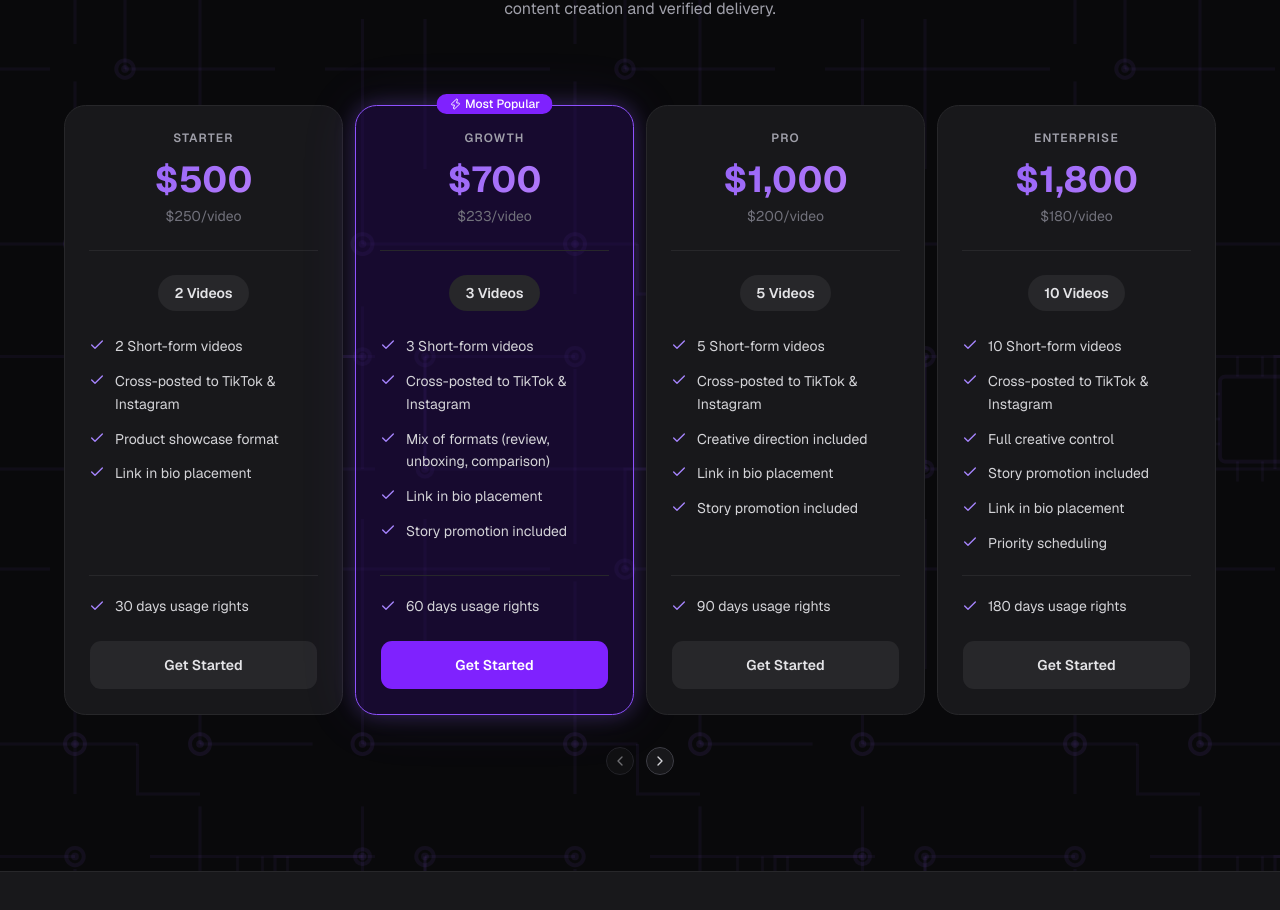
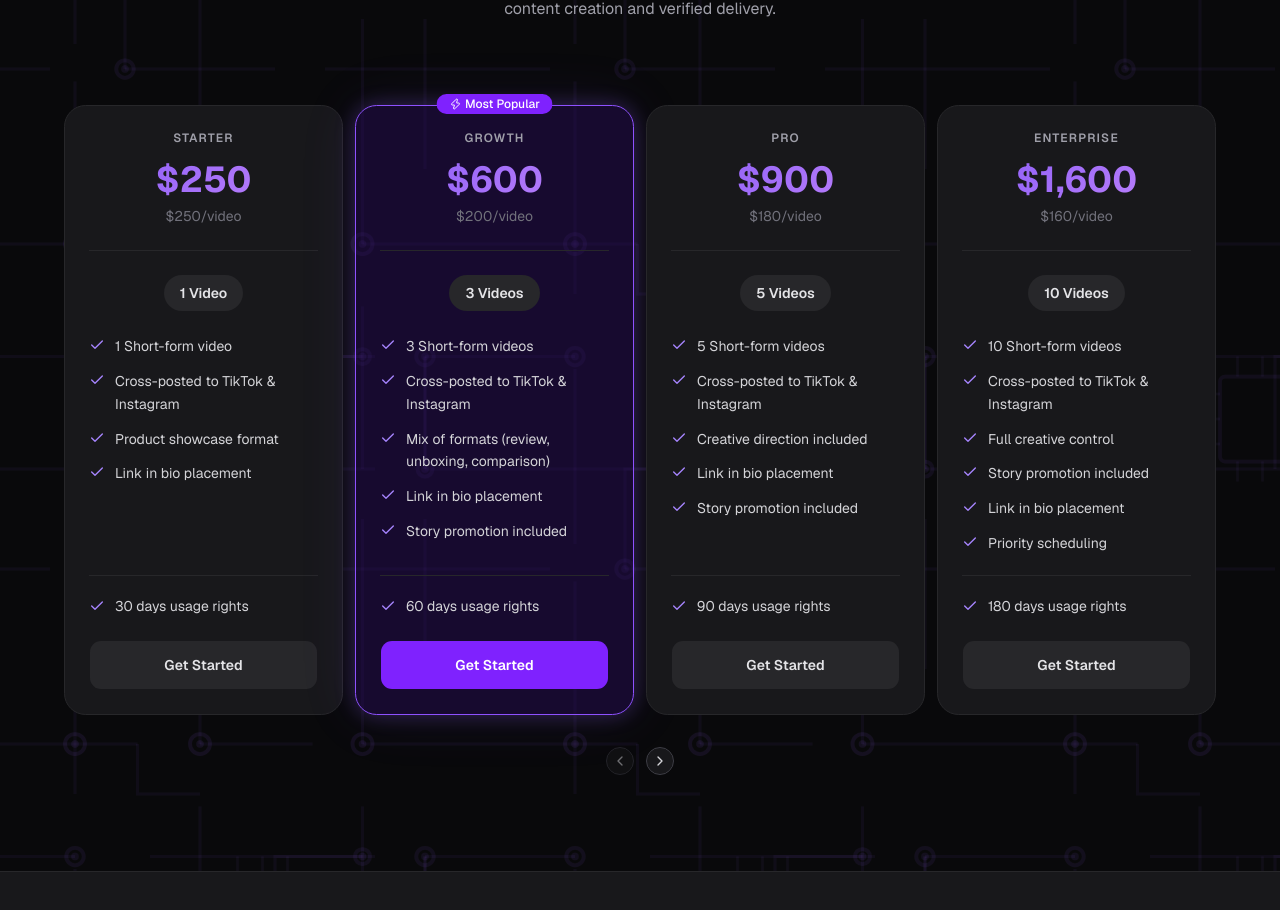
Before and after one commit to WilkanderA/testdtech, a Next.js app: page / in a window 1280 px wide. Shown: the part 4331-5241 px from the top of the page. Built offline with nearby package versions, Linux system fonts and the light colour scheme.

Commit message:
update: new pricing — $250/1, $600/3, $900/5, $1600/10 videos
Co-Authored-By: Claude Sonnet 4.6 <noreply@anthropic.com>

```diff
--- a/components/sections/Packages.tsx
+++ b/components/sections/Packages.tsx
@@ -16,11 +16,11 @@ import { cn } from "@/lib/utils";
 const packages = [
   {
     name: "Starter",
-    price: "$500",
+    price: "$250",
     perVideo: "$250/video",
-    videos: "2 Videos",
+    videos: "1 Video",
     features: [
-      "2 Short-form videos",
+      "1 Short-form video",
       "Cross-posted to TikTok & Instagram",
       "Product showcase format",
       "Link in bio placement",
@@ -31,8 +31,8 @@ const packages = [
   },
   {
     name: "Growth",
-    price: "$700",
-    perVideo: "$233/video",
+    price: "$600",
+    perVideo: "$200/video",
     videos: "3 Videos",
     features: [
       "3 Short-form videos",
@@ -40,7 +40,6 @@ const packages = [
       "Mix of formats (review, unboxing, comparison)",
       "Link in bio placement",
       "Story promotion included",
-
     ],
     rights: "60 days usage rights",
     popular: true,
@@ -48,8 +47,8 @@ const packages = [
   },
   {
     name: "Pro",
-    price: "$1,000",
-    perVideo: "$200/video",
+    price: "$900",
+    perVideo: "$180/video",
     videos: "5 Videos",
     features: [
       "5 Short-form videos",
@@ -64,8 +63,8 @@ const packages = [
   },
   {
     name: "Enterprise",
-    price: "$1,800",
-    perVideo: "$180/video",
+    price: "$1,600",
+    perVideo: "$160/video",
     videos: "10 Videos",
     features: [
       "10 Short-form videos",
```
